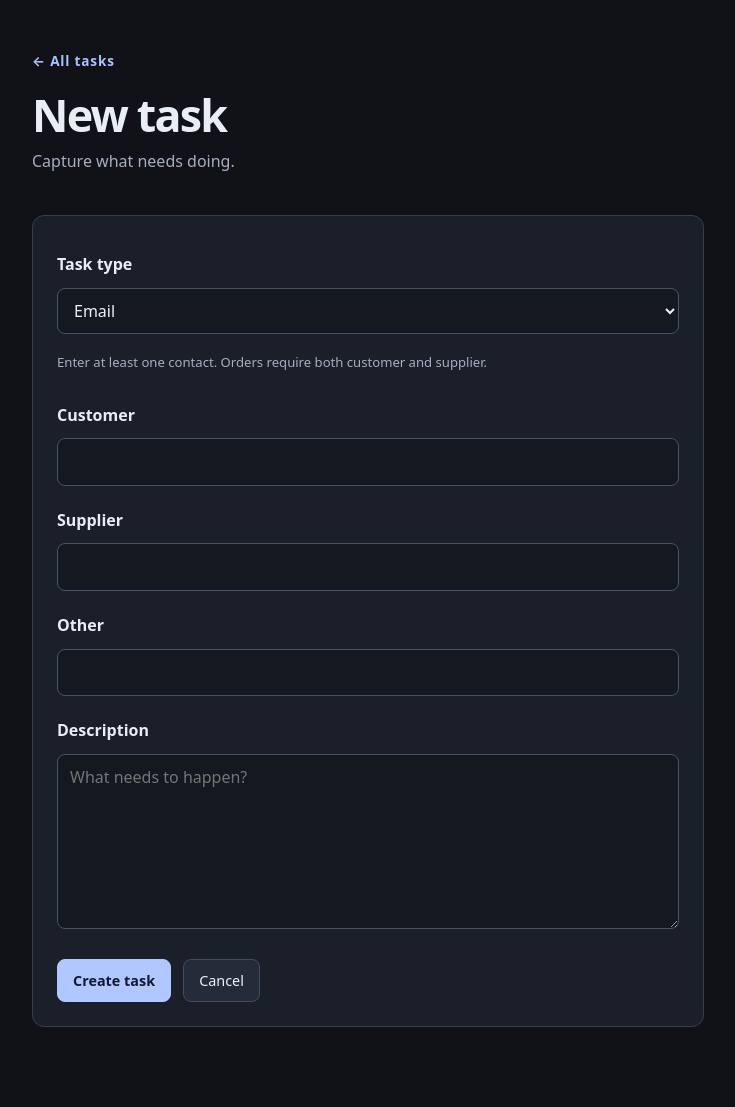
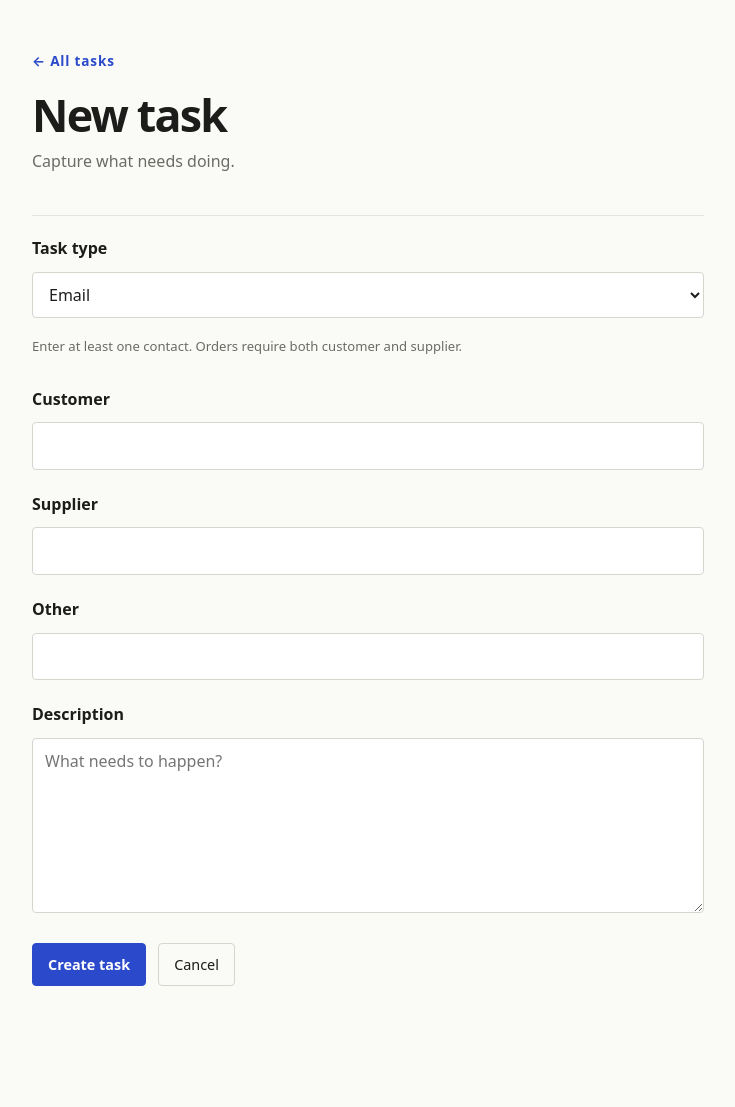
Before and after one commit to bravojuandb/task-manager, a FastAPI app: page /ui/tasks/new in a window 1280 px wide. Shown: the whole page, without its empty margins (272-1007 px from the left). After the commit the page ends 986 px from the top, so only its background shows below. Run offline with FastAPI, Linux system fonts and the light colour scheme.

Commit message:
Move colors to CSS variables and apply the paper style

```diff
--- a/app/static/styles.css
+++ b/app/static/styles.css
@@ -1,12 +1,43 @@
-:root { color-scheme: dark; font-family: system-ui, -apple-system, sans-serif; color: #e9edf5; background: #101218; line-height: 1.6; }
+:root {
+  color-scheme: light;
+  --font: system-ui, -apple-system, sans-serif;
+  --radius: 4px;
+  --radius-lg: 0;
+  --bg: #fafaf7;
+  --surface: transparent;
+  --surface-border: #e5e4de;
+  --text: #1c1c1a;
+  --muted: #6b6b66;
+  --accent: #2b4acb;
+  --accent-hover: #2340b0;
+  --on-accent: #ffffff;
+  --control: transparent;
+  --control-hover: #efeee8;
+  --control-border: #d6d5ce;
+  --input: #ffffff;
+  --input-border: #d6d5ce;
+  --pending-bg: transparent;
+  --pending-text: #a8650a;
+  --progress-bg: transparent;
+  --progress-text: #2b4acb;
+  --done-bg: transparent;
+  --done-text: #2f7d4f;
+  --danger: #b3261e;
+  --danger-hover: #8f1f18;
+  --danger-border: #e3b4b0;
+  --danger-text: #b3261e;
+  --on-danger: #ffffff;
+  --alert-bg: #fbeceb;
+  font-family: var(--font); color: var(--text); background: var(--bg); line-height: 1.6;
+}
 * { box-sizing: border-box; }
 [hidden] { display: none !important; }
 fieldset { border: 0; padding: 0; margin: 0; display: flex; flex-direction: column; gap: 10px; min-width: 0; }
 legend { font-weight: 650; padding: 12px 0 0; }
 .checkbox { display: flex; align-items: center; gap: 10px; }
-.checkbox input { width: 18px; height: 18px; accent-color: #b0c7ff; }
+.checkbox input { width: 18px; height: 18px; accent-color: var(--accent); }
 body { margin: 0; }
-a { color: #a9c2ff; text-decoration: none; }
+a { color: var(--accent); text-decoration: none; }
 a:hover { text-decoration: underline; }
 .shell { max-width: 960px; margin: 0 auto; padding: 48px 24px 80px; }
 .page-header { display: flex; align-items: center; justify-content: space-between; gap: 24px; margin-bottom: 32px; }
@@ -14,38 +45,43 @@ a:hover { text-decoration: underline; }
 h1 { font-size: clamp(2rem, 5vw, 2.8rem); letter-spacing: -.04em; line-height: 1.2; margin: 14px 0 8px; }
 h2 { font-size: 1.2rem; margin: 16px 0 8px; overflow-wrap: anywhere; }
 p { margin: 8px 0; }
-.page-header p, .meta, .count { color: #a5afc1; }
+.page-header p, .meta, .count { color: var(--muted); }
 .meta { font-size: .82rem; }
-button, .button, input, select, textarea { font: inherit; border-radius: 8px; }
-button, .button { display: inline-block; border: 1px solid #424b60; background: #242b39; color: #edf1fa; padding: 9px 15px; font-size: .9rem; cursor: pointer; text-align: center; }
-button:hover, .button:hover { background: #323d50; text-decoration: none; }
-.primary { background: #b0c7ff; color: #101a30; border-color: #b0c7ff; font-weight: 650; }
-.primary:hover { background: #d0ddff; }
-input, select, textarea { background: #141820; color: #edf1fa; border: 1px solid #485267; padding: 10px 12px; min-width: 0; }
+button, .button, input, select, textarea { font: inherit; border-radius: var(--radius); }
+button, .button { display: inline-block; border: 1px solid var(--control-border); background: var(--control); color: var(--text); padding: 9px 15px; font-size: .9rem; cursor: pointer; text-align: center; }
+button:hover, .button:hover { background: var(--control-hover); text-decoration: none; }
+.primary { background: var(--accent); color: var(--on-accent); border-color: var(--accent); font-weight: 650; }
+.primary:hover { background: var(--accent-hover); }
+input, select, textarea { background: var(--input); color: var(--text); border: 1px solid var(--input-border); padding: 10px 12px; min-width: 0; }
 textarea { resize: vertical; }
-:focus-visible { outline: 3px solid #b0c7ff; outline-offset: 3px; }
+:focus-visible { outline: 3px solid var(--accent); outline-offset: 3px; }
 .filter { display: flex; align-items: center; gap: 12px; margin-bottom: 22px; flex-wrap: wrap; }
 .count { margin-left: auto; font-size: .9rem; }
-.task-list { display: grid; gap: 16px; }
-.task, .editor, .empty { padding: 24px; background: #1a1f2a; border: 1px solid #343e50; border-radius: 12px; }
+.task-list { display: grid; }
+.task, .editor, .empty { background: var(--surface); border: 0 solid var(--surface-border); border-radius: var(--radius-lg); }
+/* No cards: tasks are separated by a hairline, like rows on a printed list. */
+.task { padding: 20px 0; border-bottom-width: 1px; }
+.editor { padding: 8px 0 0; border-top-width: 1px; }
+.empty { padding: 48px 0; border-block-width: 1px; }
 .task-top, .actions { display: flex; align-items: center; gap: 12px; flex-wrap: wrap; }
 .task-top { justify-content: space-between; }
-.badge { font-size: .75rem; padding: 3px 10px; border-radius: 20px; text-transform: capitalize; background: #433723; color: #ffdb9e; }
-.badge.in_progress { background: #243c5e; color: #b9d5ff; }
-.badge.completed { background: #1e4237; color: #a8e5cc; }
+.badge { font-size: .75rem; font-weight: 600; letter-spacing: .08em; text-transform: uppercase; background: var(--pending-bg); color: var(--pending-text); }
+.badge::before { content: "● "; }
+.badge.in_progress { background: var(--progress-bg); color: var(--progress-text); }
+.badge.completed { background: var(--done-bg); color: var(--done-text); }
 .description { white-space: pre-wrap; overflow-wrap: anywhere; }
 .actions { margin-top: 20px; }
 .actions form { display: flex; flex-wrap: wrap; gap: 8px; }
-.delete { margin-left: auto; color: #ffb5b5; }
+.delete { margin-left: auto; color: var(--danger-text); }
 .delete summary { cursor: pointer; padding: 9px; }
-.delete form { display: block; padding: 12px; border: 1px solid #885052; border-radius: 8px; }
-.danger { background: #643234; border-color: #a66568; color: #ffe3e3; }
-.danger:hover { background: #7c3c40; }
-.empty { text-align: center; padding: 48px 24px; }
+.delete form { display: block; padding: 12px; border: 1px solid var(--danger-border); border-radius: var(--radius); }
+.danger { background: var(--danger); border-color: var(--danger); color: var(--on-danger); }
+.danger:hover { background: var(--danger-hover); }
+.empty { text-align: center; }
 .form-shell { max-width: 720px; }
 .editor { display: flex; flex-direction: column; gap: 10px; }
 .editor label { margin-top: 12px; font-weight: 600; }
-.alert { padding: 14px 18px; margin-bottom: 20px; border: 1px solid #a66568; background: #3c252c; border-radius: 8px; }
-.field-error { color: #ffb5b5; margin: 0; font-size: .9rem; }
-[aria-invalid="true"] { border-color: #ff9d9d; }
-@media (max-width: 560px) { .shell { padding: 28px 16px 48px; } .page-header { align-items: flex-start; flex-direction: column; gap: 12px; } .task, .editor { padding: 18px; } .count { width: 100%; margin: 0; } .delete { margin-left: 0; } }
+.alert { padding: 14px 18px; margin-bottom: 20px; border: 1px solid var(--danger-border); background: var(--alert-bg); border-radius: var(--radius); }
+.field-error { color: var(--danger-text); margin: 0; font-size: .9rem; }
+[aria-invalid="true"] { border-color: var(--danger-text); }
+@media (max-width: 560px) { .shell { padding: 28px 16px 48px; } .page-header { align-items: flex-start; flex-direction: column; gap: 12px; } .count { width: 100%; margin: 0; } .delete { margin-left: 0; } }
```
